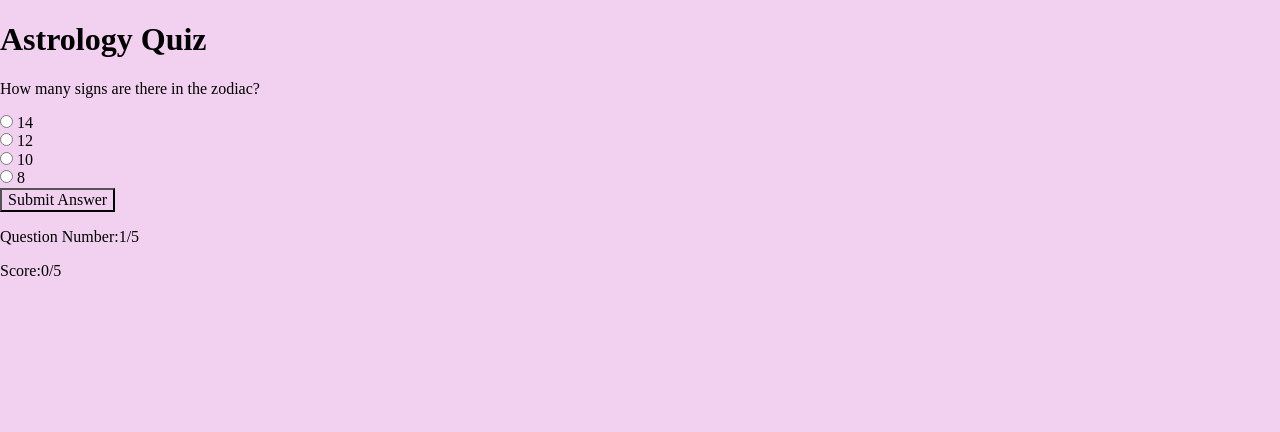
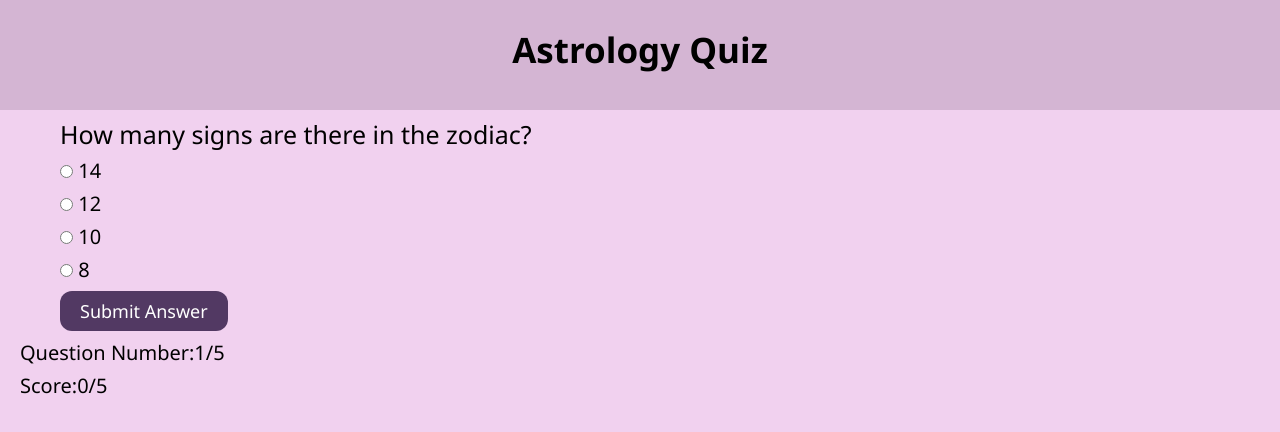
Before and after one commit to abrianaduran/quiz-app, a plain HTML site: page index.html in a window 1280 px wide. Both pictures are taken after a click on the button "Start!". Drawn offline with nearby package versions, Linux system fonts and the light colour scheme.

Commit message:
added css and fixed score counter

```diff
--- a/app.css
+++ b/app.css
@@ -9,16 +9,44 @@
 
 * {
  background-color: rgb(241, 209, 239);
+ font-family:'Segoe UI', Tahoma, Geneva, Verdana, sans-serif;
 }
 #next-button{
   display: none;
 }
-.text-center {
 
+h1 {
+  font-size: 35px;
+  text-align: center;
+  background-color: rgb(212, 181, 211);
+  margin: 0 0 0 0 ;
+  padding: 30px;
+  height: 50px;
+}
+
+div {
+  font-size: 20px;
+  margin: 10px 20px;
+}
+
+p {
+  font-size: 20px;
+  margin: 10px 20px;
+}
+.question {
+  font-size: 25px;
 }
 
 .btn {
-
+  background-color: #523963;
+  border: none;
+  color: white;
+  padding: 10px 20px;
+  margin: 10px 20px;
+  text-align: center;
+  border-radius: 12px;
+  display: block;
+  font-size: 18px;
 }
 
 .btn:hover {
--- a/app.js
+++ b/app.js
@@ -81,7 +81,7 @@ function generateStart() {
       <p>Each sign of the zodiac is associated with one of the four elements: earth, air, fire, and water.
       Test your knowledge of the zodiac in this astrology quiz!
       </p>
-      <button type="button" id="start-btn">Start!</button>
+      <button type="button" id="start-btn" class="btn">Start!</button>
     </div>`;
 }
 
@@ -105,7 +105,7 @@ function generateAnswers() {
   answersHtml += `
   <form>
     <div class="question-number-${i}">
-      <input type="radio" name="options" id="option${i + 1}" class="${answer}" required>
+      <input type="radio" name="options" id="option${i + 1}" value="${answer}" required>
       <label for="option${i + 1}">${answer}</label>
      </div>
   </form>`;
@@ -120,15 +120,15 @@ function generateQuestions() {
 
     return `
     <div>
-    <form id="question-form"><div class="question">
-        <p>${questionNumber.question}</p>
+    <form id="question-form"><div>
+        <p class="question">${questionNumber.question}</p>
       </div>
       <div>
         ${generateAnswers()}
       </div>
       <div class="buttons">
-        <button type="submit" id="submit-btn">Submit Answer</button>
-        <button type="button" id="next-btn" class="hidden">Next</button>
+        <button type="submit" id="submit-btn" class="btn">Submit Answer</button>
+        <button type="button" id="next-btn" class="hidden btn">Next</button>
 
       </div>
     </form>
@@ -154,7 +154,7 @@ function generateResults() {
   console.log('generateResults');
   return`<div class="results">
         <p class="results">Congratulations! Your Score is: ${store.score}/${store.questions.length}</p>
-        <button type="button" id="restart-btn">Restart!</button>
+        <button type="button" id="restart-btn" class="btn">Restart!</button>
     </div>`;
 }
 
```
